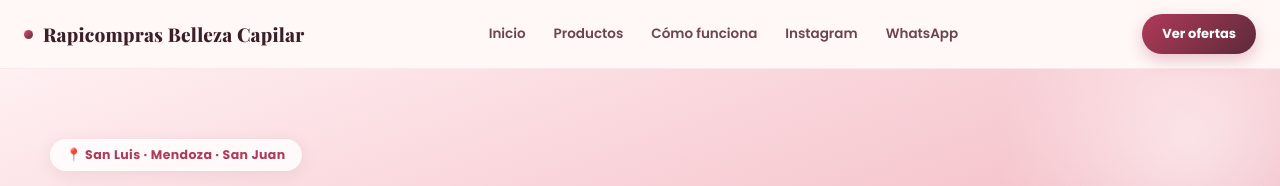
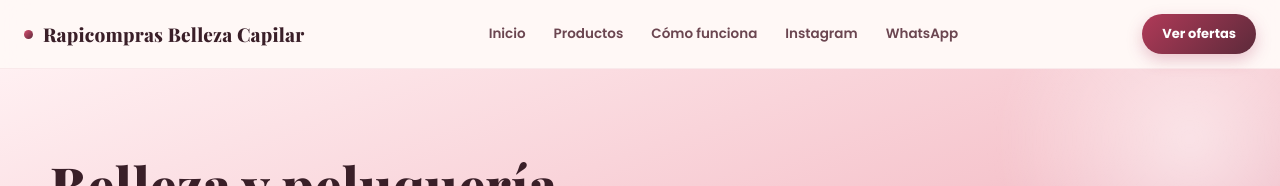
Before and after one commit to Mauro-byte1975/marketplace-comision-mercadopago, a website: page public/index.html in a window 1280 px wide. Shown: the top 186 px of the page. Drawn offline with nearby package versions, Linux system fonts and the light colour scheme.

Commit message:
Quitar cartel de provincias del hero

```diff
--- a/public/index.html
+++ b/public/index.html
@@ -215,7 +215,6 @@ footer p{color:var(--muted);font-size:13px;line-height:1.6;margin:0;}
 <div class="hero" id="inicio">
 <div class="hero-inner">
 <div class="hero-copy">
-<div class="location-badge">📍 San Luis · Mendoza · San Juan</div>
 <h1>Belleza y peluquería,<br><em>directo a tu salón.</em></h1>
 <div class="sub">Belleza &amp; Peluquería</div>
 <p class="tagline">Los productos que tu salón necesita, seleccionados para peluqueros y estilistas de San Luis, Mendoza y San Juan. Comprá directo, con toda la seguridad de Mercado Pago.</p>
```
